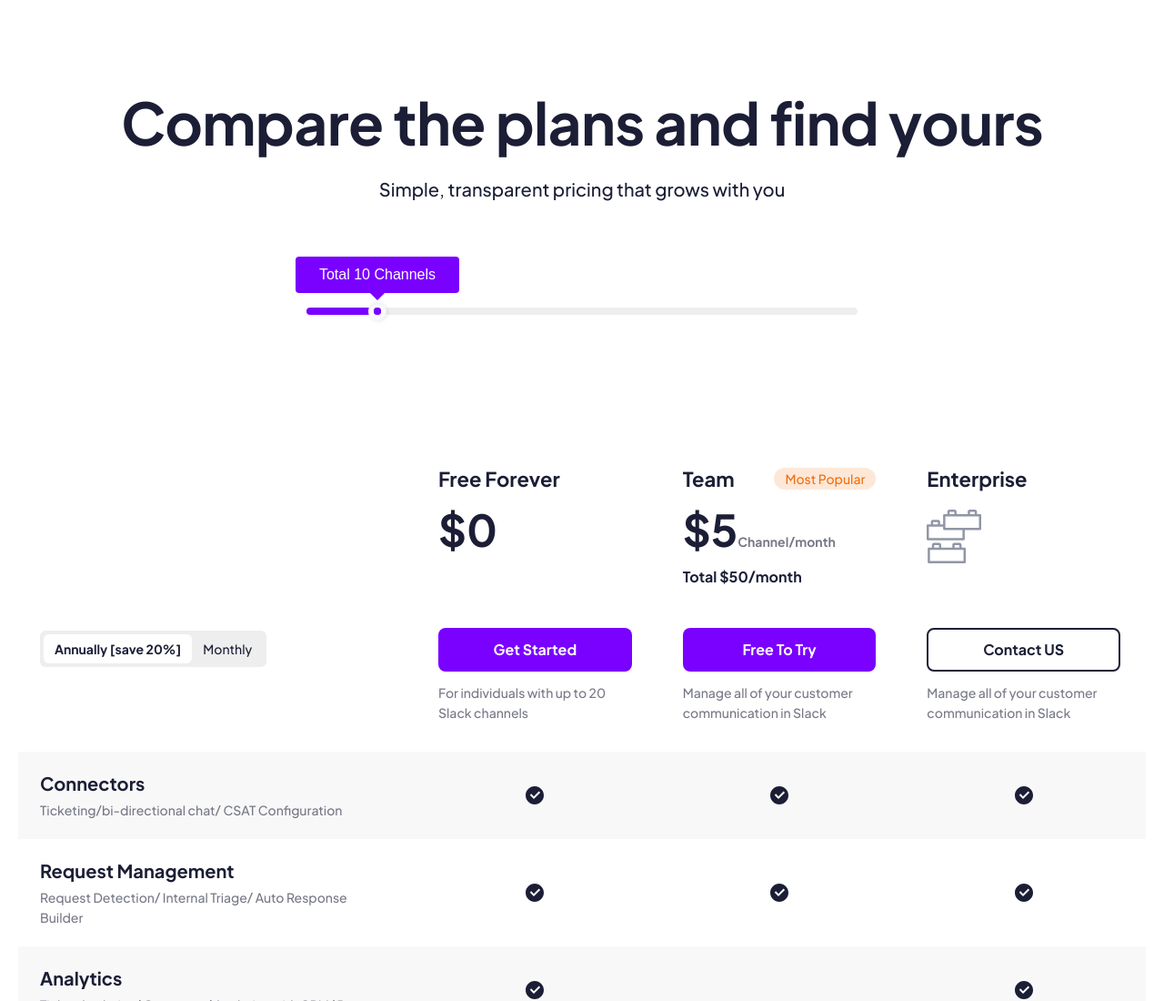
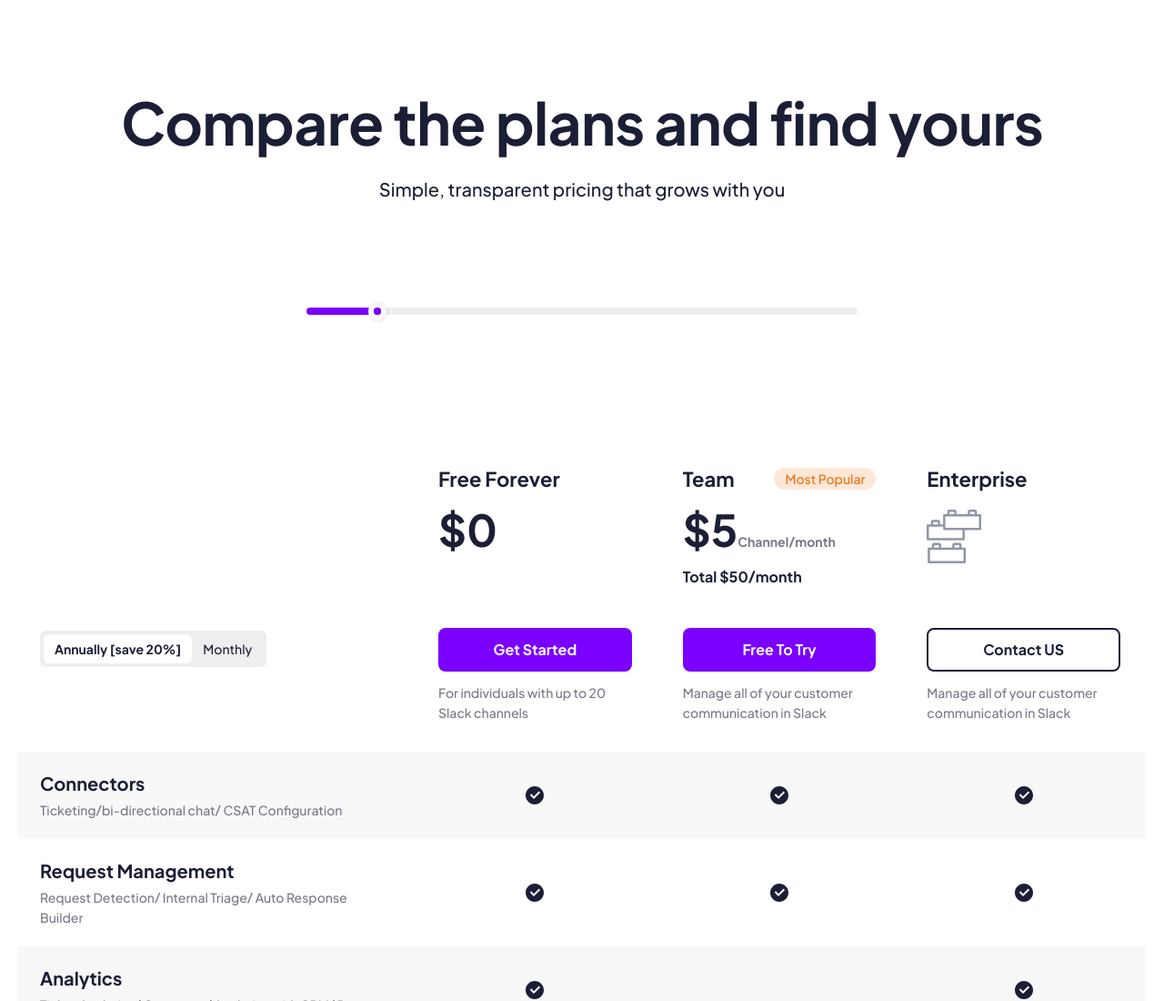
Before and after one commit to Tusar78/thena-plans, a plain HTML site: page index.html in a window 1280 px wide. Shown: the top 1100 px of the page at 91% size. Drawn offline with Linux system fonts and the light colour scheme; files whose address does not match are found by name.

Commit message:
small update for opacity

```diff
--- a/assets/css/style.css
+++ b/assets/css/style.css
@@ -381,7 +381,7 @@ body {
 }
 
 .rs-scale {
-  display: none;
+  opacity: 0;
 }
 
 @media screen and (max-width: 991.98px) {
--- a/index.html
+++ b/index.html
@@ -324,9 +324,9 @@
             step: 50,
             range: false,
             set: [0],
-            scale: false,
-            labels: false,
-            tooltip: true,
+            scale: true,
+            labels: true,
+            tooltip: false,
             onChange: function (val) {
               const myTooltip = document.querySelector(".rs-tooltip");
               if (val == 0) {
```
